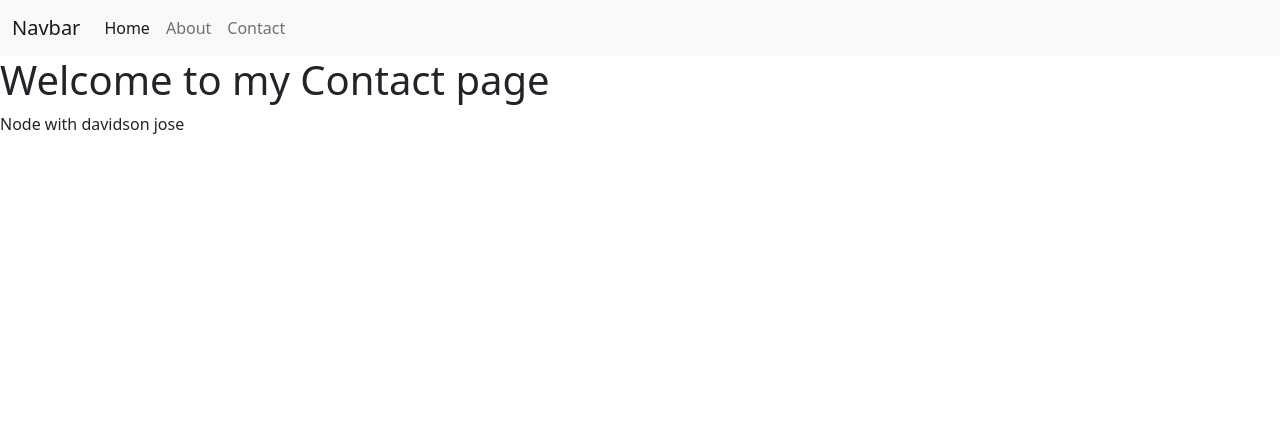
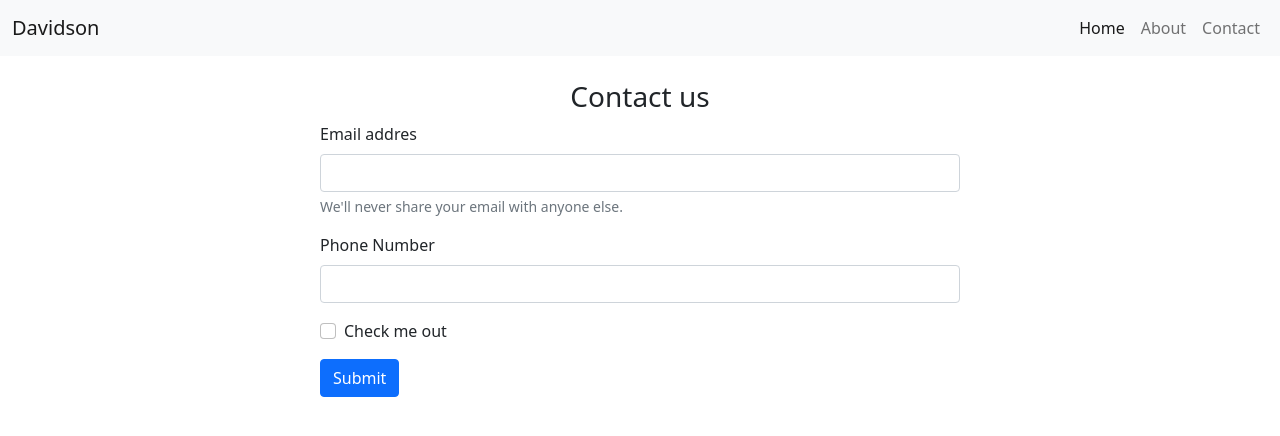
Before and after one commit to Davidsonjose/NODE2200_WITH_DAVIDSON, a website: page views/contact.html in a window 1280 px wide. Drawn offline with nearby package versions, Linux system fonts and the light colour scheme.

Commit message:
express introduced.... talking more on form and routing

```diff
--- a/views/contact.html
+++ b/views/contact.html
@@ -1,9 +1,9 @@
 <!DOCTYPE html>
 <html lang="en">
   <head>
-    <meta charset="UTF-8">
-    <meta http-equiv="X-UA-Compatible" content="IE=edge">
-    <meta name="viewport" content="width=device-width, initial-scale=1.0">
+    <meta charset="UTF-8" />
+    <meta http-equiv="X-UA-Compatible" content="IE=edge" />
+    <meta name="viewport" content="width=device-width, initial-scale=1.0" />
     <link
       href="https://cdn.jsdelivr.net/npm/bootstrap@5.1.3/dist/css/bootstrap.min.css"
       rel="stylesheet"
@@ -15,7 +15,7 @@
   <body>
     <nav class="navbar navbar-expand-lg navbar-light bg-light">
       <div class="container-fluid">
-          <a class="navbar-brand" href="#">Navbar</a>
+        <a class="navbar-brand" href="#">Davidson</a>
         <button
           class="navbar-toggler"
           type="button"
@@ -27,7 +27,10 @@
         >
           <span class="navbar-toggler-icon"></span>
         </button>
-          <div class="collapse navbar-collapse" id="navbarNav">
+        <div
+          class="collapse navbar-collapse justify-content-end"
+          id="navbarNav"
+        >
           <ul class="navbar-nav justify-content-end">
             <li class="nav-item">
               <a class="nav-link active" aria-current="page" href="/">Home</a>
@@ -43,9 +46,42 @@
       </div>
     </nav>
     <div>
-
-        <h1>Welcome to my Contact page</h1>
-        <p>Node with davidson jose </p>
+        <div class="text-center mt-4">
+            <h3>Contact us</h3>
+        </div>
+      <form method="post" action="/contact" class="w-50 mx-auto">
+        <div class="mb-3">
+          <label for="exampleInputEmail1" class="form-label"
+            >Email addres</label
+          >
+          <input
+            type="email"
+            class="form-control"
+            name="email"
+            id="exampleInputEmail1"
+            aria-describedby="emailHelp"
+          />
+          <div id="emailHelp" class="form-text">
+            We'll never share your email with anyone else.
+          </div>
+        </div>
+        <div class="mb-3">
+          <label for="exampleInputPassword1" class="form-label">Phone Number</label>
+          <input
+            type="number"
+            class="form-control"
+            name="number"
+            id="exampleInputPassword1"
+          />
+        </div>
+        <div class="mb-3 form-check">
+          <input type="checkbox" class="form-check-input" id="exampleCheck1" />
+          <label class="form-check-label" for="exampleCheck1"
+            >Check me out</label
+          >
+        </div>
+        <button type="submit" class="btn btn-primary">Submit</button>
+      </form>
     </div>
   </body>
 </html>
```
Also changed, not shown: index.js (+38 -36 lines), package.json (added, +20 -0 lines), views/about.html (+2 -2 lines), 2 other files. Lines whose indentation alone changed are shown as unchanged.
